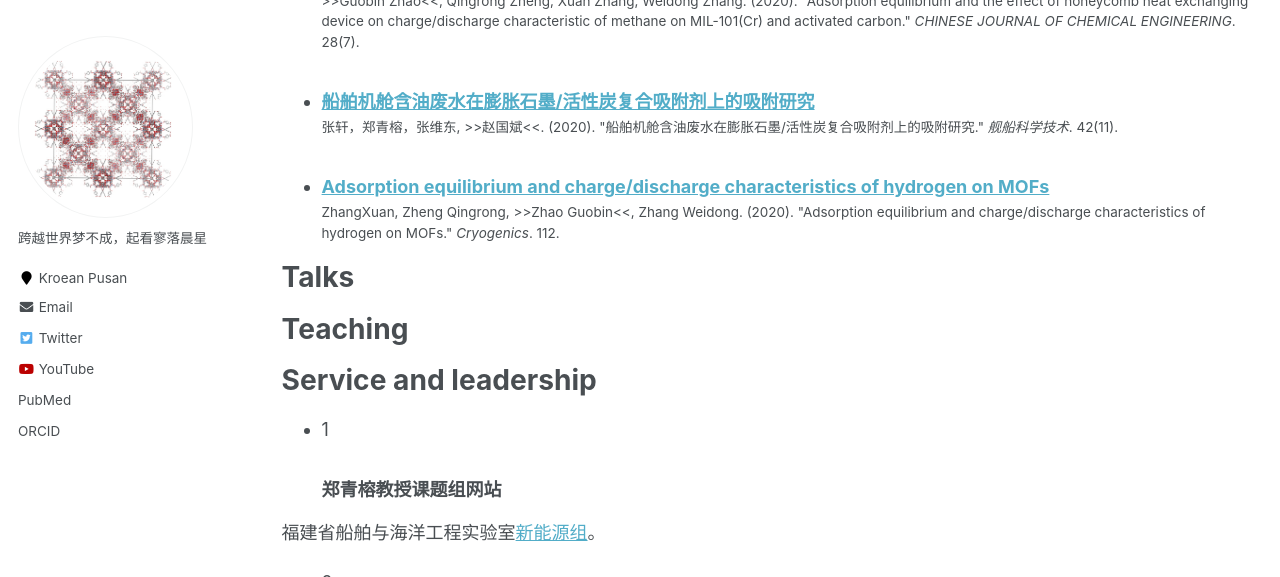
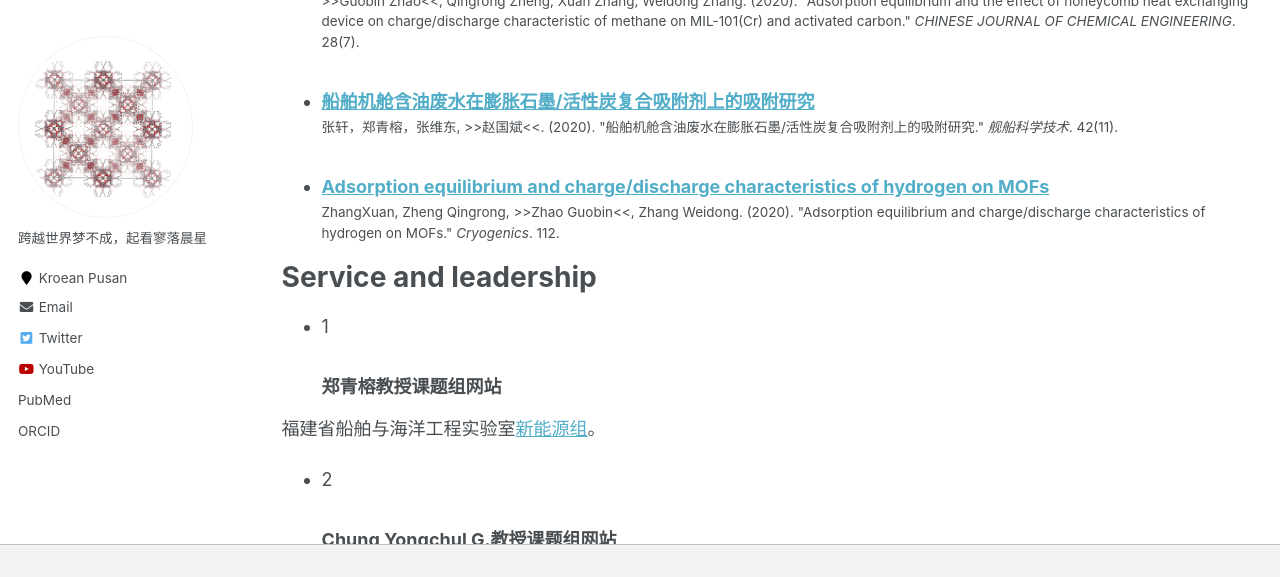
Before and after one commit to sxm13/ZGBshenxiaomoCV.github.io, a Jekyll site: the page built from _pages/cv.md, in a window 1280 px wide and 900 px high, scrolled down 2885 px, cut to the strip 0-577 px from the top of the window. Built offline with Jekyll 4.4.1, drawn with Linux system fonts in a browser that asks for light colours.

Commit message:
Update cv.md

```diff
--- a/_pages/cv.md
+++ b/_pages/cv.md
@@ -92,18 +92,6 @@
     {% include archive-single-cv.html %}
   {% endfor %}</ul>
 
-Talks
-======
-  <ul>{% for post in site.talks %}
-    {% include archive-single-talk-cv.html %}
-  {% endfor %}</ul>
-
-Teaching
-======
-  <ul>{% for post in site.teaching %}
-    {% include archive-single-cv.html %}
-  {% endfor %}</ul>
-
 Service and leadership
 ======
 * 1
```
